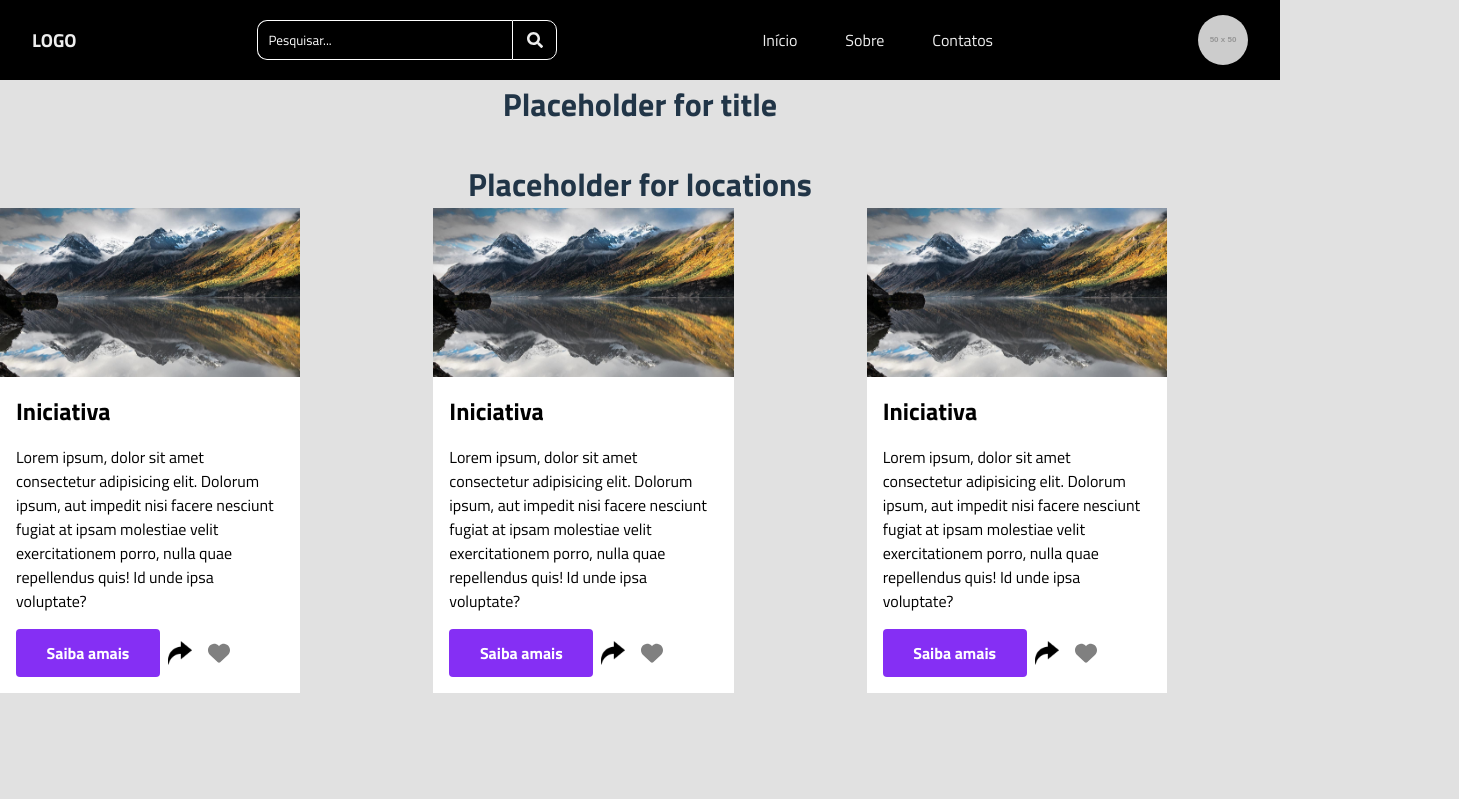
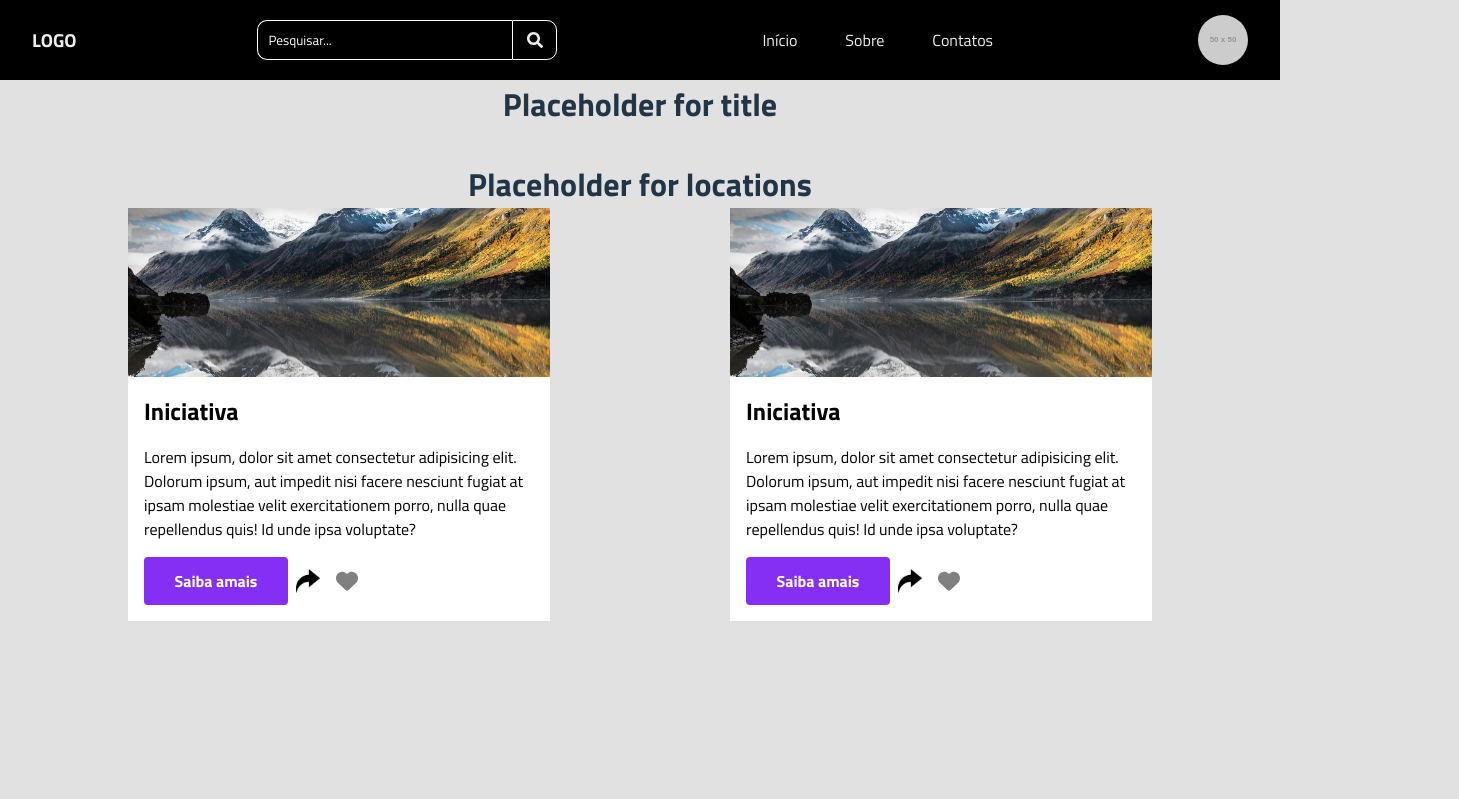
Before and after one commit to RodBC/Projeto-Engenharia-Software, a React (Vite) app in the folder apps/client/: page / in a window 1280 px wide. Shown: the top 799 px of the page, 1459 px wide, since content can reach past the window. Built offline with nearby package versions, Linux system fonts and the light colour scheme.

Commit message:
gridando a página para inserir os cards

```diff
--- a/apps/client/src/App.tsx
+++ b/apps/client/src/App.tsx
@@ -6,7 +6,6 @@ export const App = () => {
   return (
     <>
       <Navbar/>
-
       <div className="title1">
         <h1>Placeholder for title</h1>
       </div>
@@ -16,9 +15,12 @@ export const App = () => {
       </div>
 
       <div className="space_for_cards">
-        <Card/>
-        <Card/>
-        <Card/>
+        <div id="grid_div">
+          <Card/>
+          <Card/>
+          <Card/>
+          <Card/>
+        </div>
       </div>
     </>
   )
--- a/apps/client/src/app_style.css
+++ b/apps/client/src/app_style.css
@@ -3,15 +3,26 @@
     width: 100vw;
   } */
 
-.space_for_cards {
-    min-height: 100vh; /* Set a minimum height of 100vh (initial viewport height) */
-    width: 100vw; /* 100% of viewport width */
+  .space_for_cards {
+    min-height: 100vh;
+    width: 100vw;
+    align-items: center;
+
+  }
+
+  #grid_div{
     display: grid;
-    grid-template-columns: repeat(auto-fill, minmax(400px, 1fr));
-    gap: 20px;
+    grid-template-columns: repeat(auto-fill, minmax(290px, 1fr));
+    grid-gap: 180px;
+    width: 80vw;
+    align-items: center;
+  }
 
-    justify-content: center;
-}
+  /* Center the cards within the grid cells */
+  .space_for_cards > * {
+    margin-left: auto;
+    margin-right: auto;
+  }
 
 .title1{
     width: 100vw;
--- a/apps/client/src/components/Cards/style.css
+++ b/apps/client/src/components/Cards/style.css
@@ -37,8 +37,8 @@
 
 
 .card{
-    width: 300.333px;
-    height: 100vh;
+    /* width: 300.333px;
+    height: 100vh; */
 }
 
 /* .card_space {
@@ -62,7 +62,7 @@
 
 .buttons{
   margin-top: 1em;
-  width: 45vw;
+
   display: flex;
   align-items: center;
 }
@@ -111,12 +111,18 @@
 /* div da IMAGEM do CARD */
 
 .imagem img{
-    width: 300.333px;
-    height: 168.848px;
+    width: 100%;
+    height: 100%;
+    object-fit: cover;
+    position: relative;
+    top: 0;
+    left: 0;
+    transition: all 0.3s ease-in-out;
 }
 
 .imagem{
     height:168.848px ;
+    /* encosta na div abaixo */
 }
 /* ---------------------- */
 
--- a/apps/client/src/components/Navbar/style.css
+++ b/apps/client/src/components/Navbar/style.css
@@ -121,7 +121,8 @@ input::placeholder{
 	header .responsive_nav {
 		transform: translateY(100vh);
         visibility: visible;
-        position: fixed;
+        /* position: fixed; */
+		position: absolute;
 	}
 
 	nav .nav-close-btn {
```
